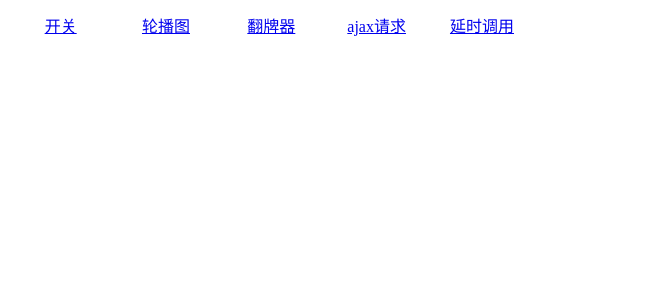
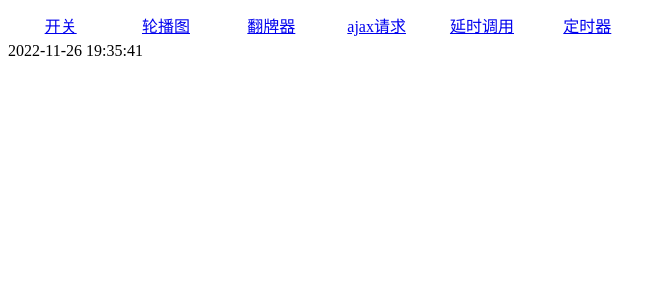
Before and after one commit to lu-yanpeng/vue-demo, a Vue app in the folder 简单示例/: page /setInterval in a window 1280 px wide. Shown: the top 300 px of the page, without its empty margins (0-667 px from the left). Built offline with nearby package versions, Linux system fonts and the light colour scheme.

Commit message:
定时器

```diff
--- a/简单示例/package.json
+++ b/简单示例/package.json
@@ -8,6 +8,7 @@
     "preview": "vite preview"
   },
   "dependencies": {
+    "dayjs": "^1.11.6",
     "vue": "^3.2.45",
     "vue-router": "^4.1.6"
   },
--- a/简单示例/src/App.vue
+++ b/简单示例/src/App.vue
@@ -5,9 +5,14 @@
     <li><router-link to="/fpq">翻牌器</router-link></li>
     <li><router-link to="/ajax">ajax请求</router-link></li>
     <li><router-link to="/setTimeout">延时调用</router-link></li>
+    <li><router-link to="/setInterval">定时器</router-link></li>
   </ul>
 
-  <router-view />
+  <router-view v-slot="{ Component }">
+    <keep-alive :max="10">
+      <component :is="Component"/>
+    </keep-alive>
+  </router-view>
 </template>
 
 <script setup>
--- a/简单示例/src/router/index.js
+++ b/简单示例/src/router/index.js
@@ -20,6 +20,10 @@ const routes = [
   {
     path: '/setTimeout',
     component: import('../views/set-timeout/Index.vue')
+  },
+  {
+    path: '/setInterval',
+    component: import('../views/set-interval/index.vue')
   }
 ]
 
--- /dev/null
+++ b/简单示例/src/views/set-interval/index.vue
@@ -0,0 +1,27 @@
+<template>
+  <div>{{ time }}</div>
+</template>
+
+<script setup>
+import {ref, onActivated, onDeactivated} from 'vue'
+import dayjs from "dayjs";
+
+const timer = ref(0)
+const time = ref('')
+
+onActivated(() => {
+  console.log('激活')
+  timer.value = setInterval(() => {
+    console.log('定时器')
+    time.value = dayjs().format('YYYY-MM-DD HH:mm:ss')
+  }, 1000)
+})
+onDeactivated(() => {
+  console.log('失活')
+  clearInterval(timer.value)
+})
+</script>
+
+<style scoped>
+
+</style>
```
Also changed, not shown: 1 other file (tests, documents, lock files or other folders).
